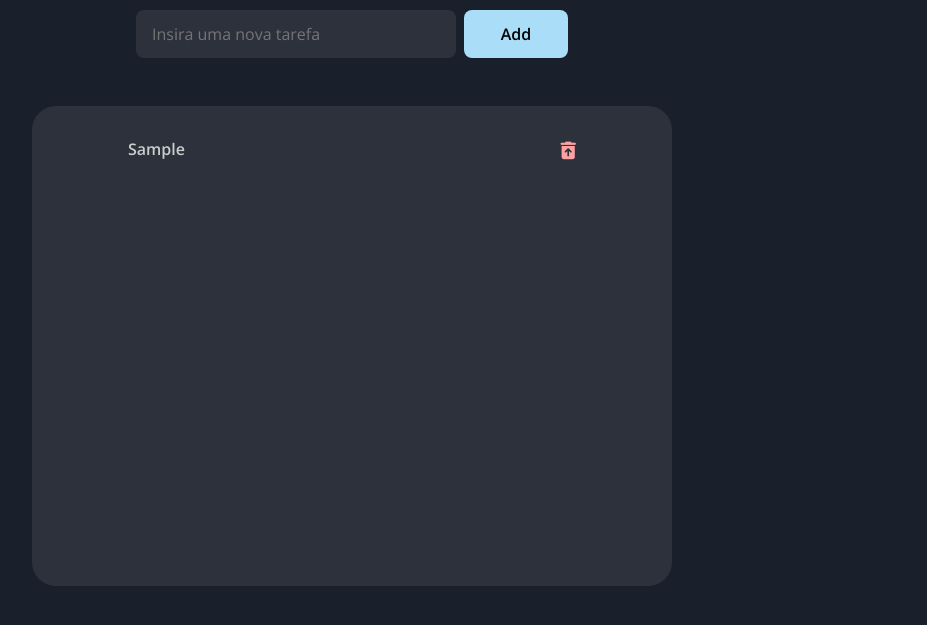
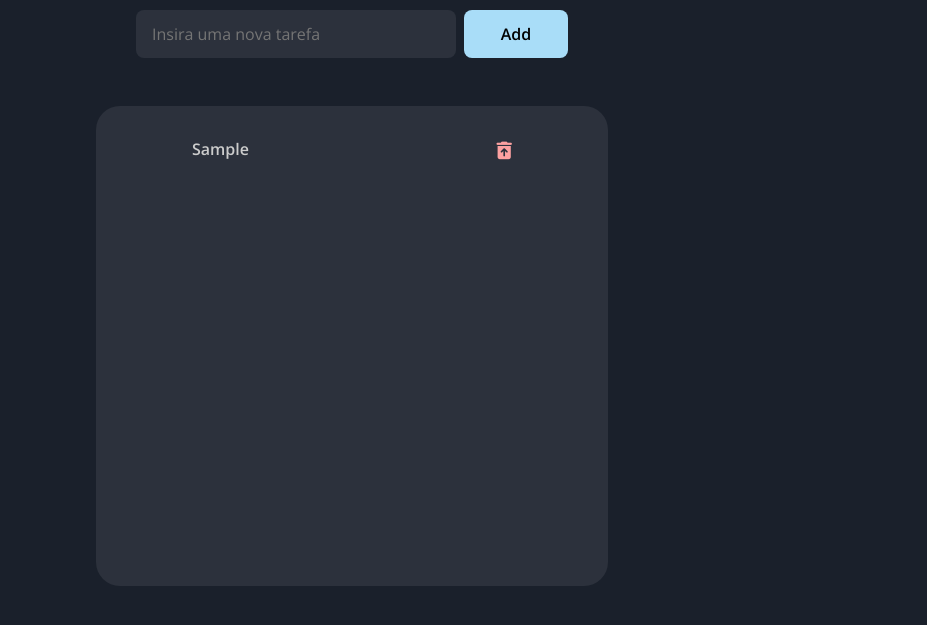
Before and after one commit to matheusoliveirv/curso_ebac_frontend, a plain HTML site: page exercicio_jquery/index.html in a window 1280 px wide. Both pictures are taken after typing "Sample" into the empty fields and a click on the button "Add". Shown: the part 217-842 px from the top of the page, without its empty margins (288-1215 px from the left). Drawn offline with nearby package versions, Linux system fonts and the light colour scheme; a web font is replaced by a local one.

Commit message:
Ajuste de dimensão do container de tarefas

```diff
--- a/exercicio_jquery/css/main.css
+++ b/exercicio_jquery/css/main.css
@@ -46,7 +46,6 @@ header .newTodo{
     gap: .5rem;
 }
 
-
 header .newTodo input,
 header .newTodo button.btnAdd{
     font-size: 1rem;
@@ -78,11 +77,12 @@ header .newTodo button.btnAdd{
 }
 .container .todoArea{
     background-color: var(--dark-container);
-    width: 50vw;
+    width: 40vw;
+    min-width: 27rem;
     height: 30rem;
     border-radius: 1.5rem;
     padding: 1rem 4rem;
-    overflow: auto;
+    overflow-x: auto;
     position: relative;
 }
 .container .todoArea .tasks{
@@ -97,7 +97,8 @@ ul{
     gap: 1rem;
 }
 li{
-    width: 40vw;
+    width: 30vw;
+    min-width: 20rem;
     list-style-type: none;
     padding: 1rem 2rem;
     display: flex;
--- a/exercicio_jquery/function.js
+++ b/exercicio_jquery/function.js
@@ -6,7 +6,7 @@ $(document).ready(function () {
         $(`<p>${novaTarefa}</p>`).appendTo(novoItem)
         $(`<span class="remove"><i class="fa-solid fa-trash-can-arrow-up"></i></span>`).appendTo(novoItem)
         $(novoItem).appendTo('ul')
-        $('#inserir').val('') //CLEAN FORM
+        $('#inserir').val('') //clean form
 
 
         $('p').click(function(){
--- a/exercicio_jquery/index.html
+++ b/exercicio_jquery/index.html
@@ -9,6 +9,7 @@
     <link rel="stylesheet" href="https://cdnjs.cloudflare.com/ajax/libs/font-awesome/6.5.1/css/all.min.css"
         integrity="sha512-DTOQO9RWCH3ppGqcWaEA1BIZOC6xxalwEsw9c2QQeAIftl+Vegovlnee1c9QX4TctnWMn13TZye+giMm8e2LwA=="
         crossorigin="anonymous" referrerpolicy="no-referrer" />
+    <link rel="shorcut icon" href="img/icon.png">
     <link rel="stylesheet" href="css/main.css">
     <title>TO-DO LIST</title>
 </head>
```
Also changed, not shown: exercicio_jquery/img/icon.png (added).
